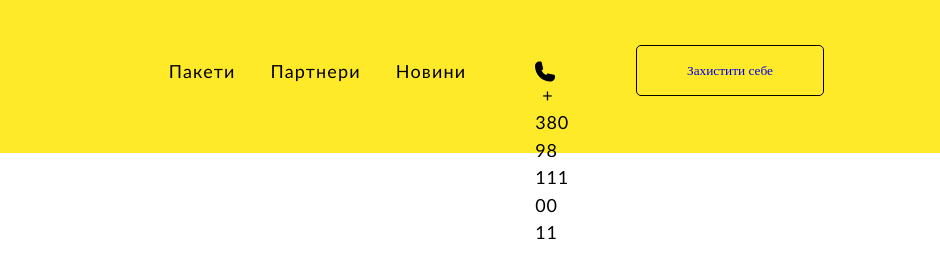
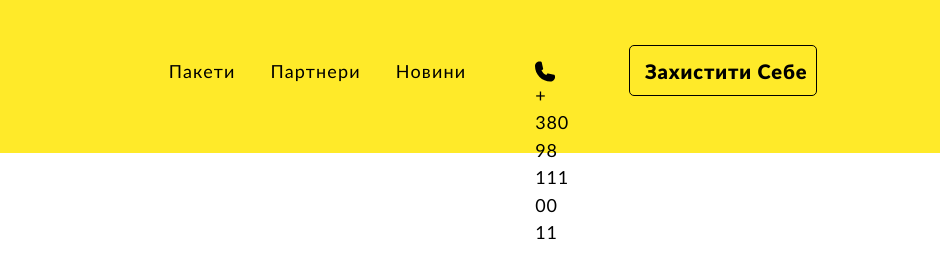
Before and after one commit to vik-tsyplakov/dog_guard_correct, a website: page src/index.html in a window 1280 px wide. Shown: the full height of the page, 340-1280 px from the left. Drawn offline with nearby package versions, Linux system fonts and the light colour scheme; files that its build step writes are made by us from their sources; files whose address does not match are found by name.

Commit message:
header_button-correc -size

```diff
--- a/src/scss/style.scss
+++ b/src/scss/style.scss
@@ -47,6 +47,7 @@
 }
 .header__block {
   display: flex;
+  justify-content: space-between;
 }
 .header__logo {
   display: flex;
@@ -96,7 +97,6 @@
   margin-top: 4px;
 }
 .phone__num {
-  margin-left: 7px;
   font-family: "Lato";
   font-style: normal;
   font-weight: 400;
@@ -116,5 +116,19 @@
   flex: none;
   flex-grow: 0;
   margin-top: 45px;
-  margin-left: 67px;
+  margin-left: 60px;
+  text-align: center;
+  justify-content: center;
+  /*button text*/
+  font-family: "Lato";
+  font-style: normal;
+  font-weight: 900;
+  line-height: 153.5%;
+  letter-spacing: 0.045em;
+  text-transform: capitalize;
+  white-space: nowrap;
+  font-size: 20px;
 }
+.header__button a {
+  color: #000000;
+}
```
Also changed, not shown: dog_guard_correct/css/style.css, dog_guard_correct/css/style.min.css.
